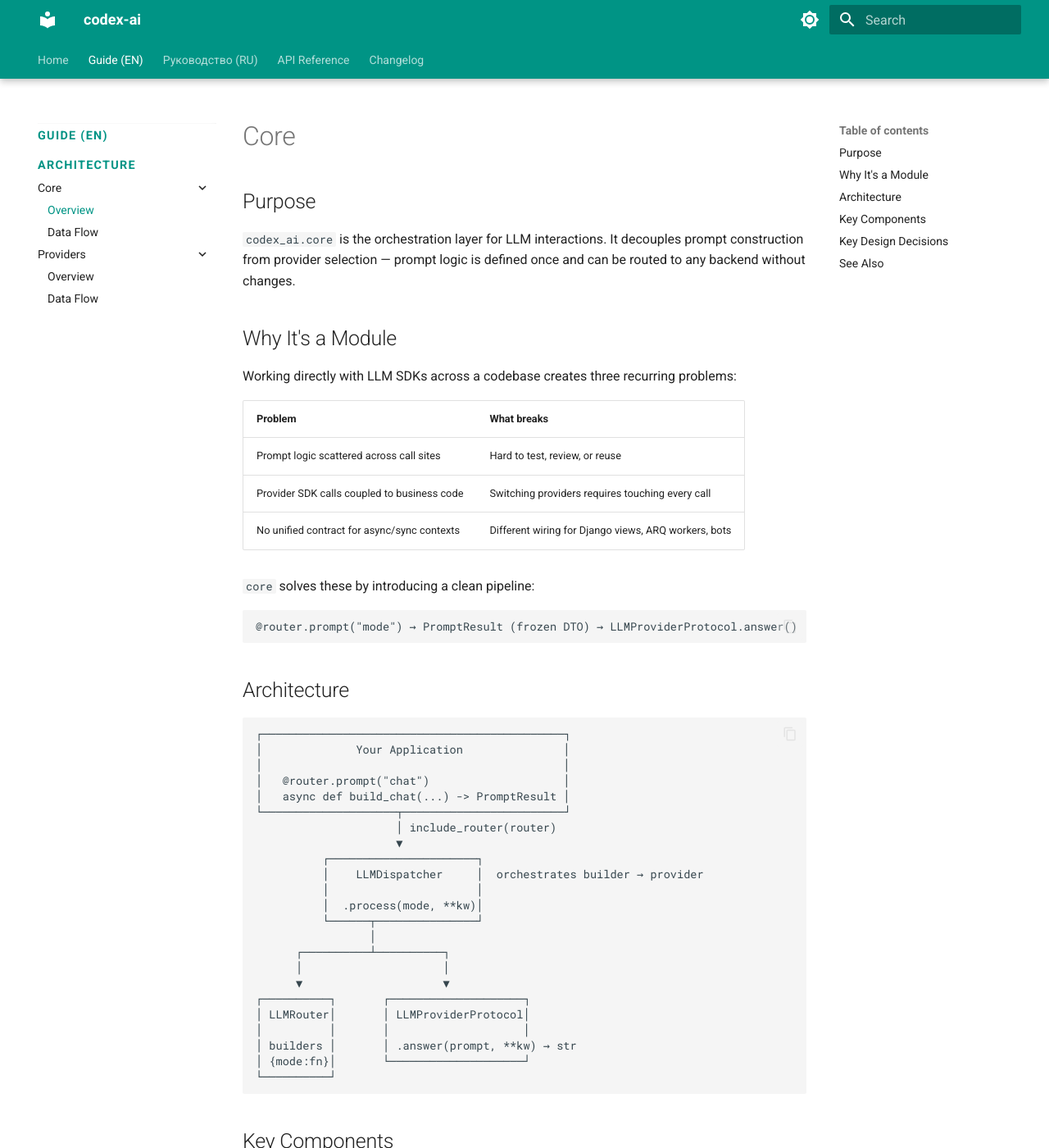
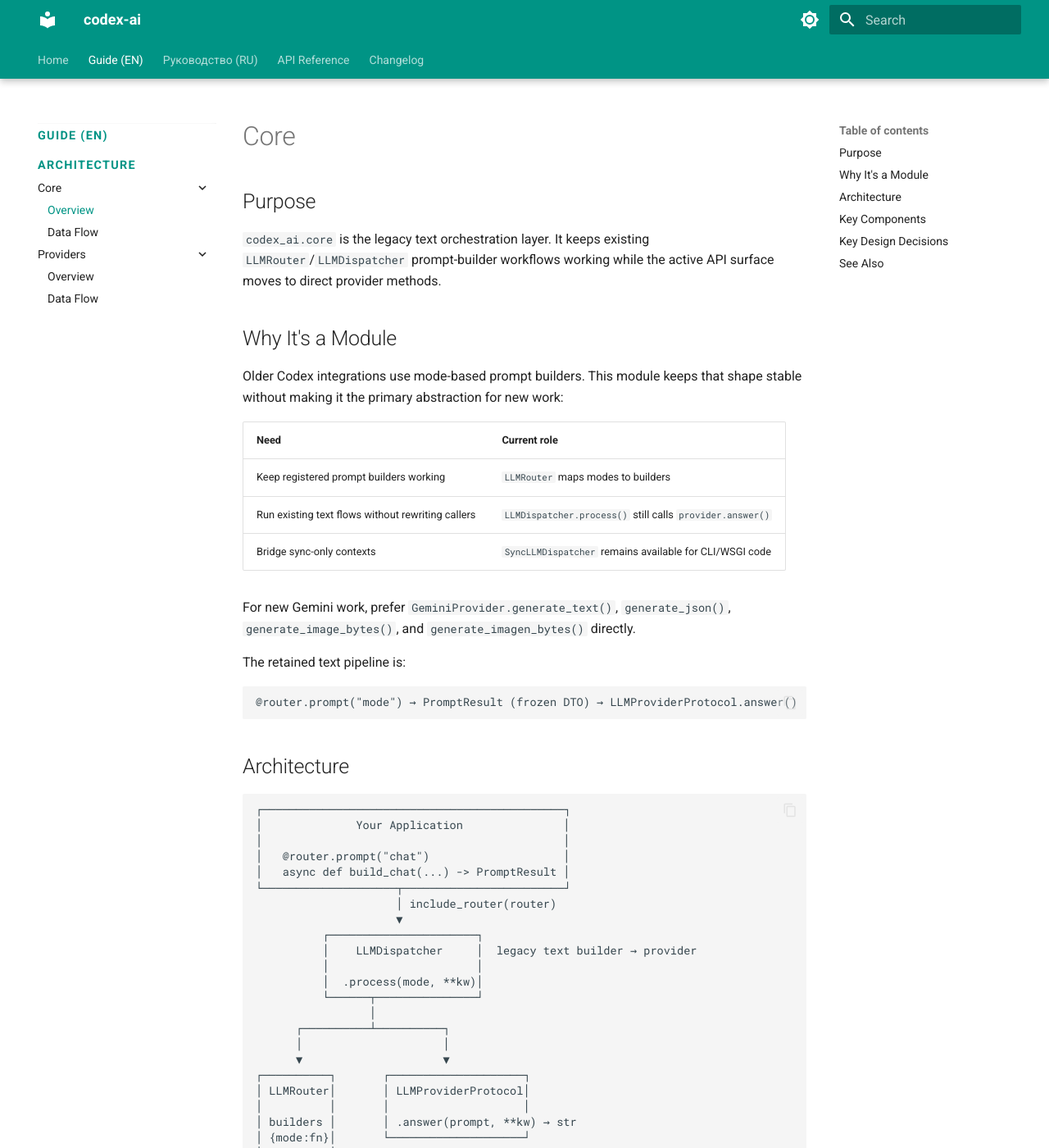
Before and after one commit to CodexDLC/codex-ai, an MkDocs documentation site: the page built from docs/en/architecture/core/README.md, in a window 1280 px wide and 1400 px high. Shown: the whole window at 82% size. Built offline with MkDocs 1.6.1 and Material for MkDocs 9.7.7, drawn with Linux system fonts in a browser that asks for light colours; the version menu is left out; some of the changed text lies outside the part shown.

Commit message:
docs: clarify gemini-first provider focus

````diff
--- a/docs/en/architecture/core/README.md
+++ b/docs/en/architecture/core/README.md
@@ -2,19 +2,22 @@
 
 ## Purpose
 
-`codex_ai.core` is the orchestration layer for LLM interactions. It decouples prompt construction from provider selection — prompt logic is defined once and can be routed to any backend without changes.
+`codex_ai.core` is the legacy text orchestration layer. It keeps existing `LLMRouter`/`LLMDispatcher` prompt-builder workflows working while the active API surface moves to direct provider methods.
 
 ## Why It's a Module
 
-Working directly with LLM SDKs across a codebase creates three recurring problems:
+Older Codex integrations use mode-based prompt builders. This module keeps that shape stable without making it the primary abstraction for new work:
 
-| Problem | What breaks |
-|---------|-------------|
-| Prompt logic scattered across call sites | Hard to test, review, or reuse |
-| Provider SDK calls coupled to business code | Switching providers requires touching every call |
-| No unified contract for async/sync contexts | Different wiring for Django views, ARQ workers, bots |
+| Need | Current role |
+|------|--------------|
+| Keep registered prompt builders working | `LLMRouter` maps modes to builders |
+| Run existing text flows without rewriting callers | `LLMDispatcher.process()` still calls `provider.answer()` |
+| Bridge sync-only contexts | `SyncLLMDispatcher` remains available for CLI/WSGI code |
 
-`core` solves these by introducing a clean pipeline:
+For new Gemini work, prefer `GeminiProvider.generate_text()`, `generate_json()`,
+`generate_image_bytes()`, and `generate_imagen_bytes()` directly.
+
+The retained text pipeline is:
 
 ```
 @router.prompt("mode") → PromptResult (frozen DTO) → LLMProviderProtocol.answer()
@@ -32,7 +35,7 @@ Working directly with LLM SDKs across a codebase creates three recurring problem
                      │ include_router(router)
                      ▼
           ┌──────────────────────┐
-          │    LLMDispatcher     │  orchestrates builder → provider
+          │    LLMDispatcher     │  legacy text builder → provider
           │                      │
           │  .process(mode, **kw)│
           └──────┬───────────────┘
@@ -52,19 +55,20 @@ Working directly with LLM SDKs across a codebase creates three recurring problem
 
 | Component | Class | Role |
 |-----------|-------|------|
-| `protocol.py` | `PromptResult` | Frozen DTO — immutable prompt passed to providers |
-| `protocol.py` | `LLMProviderProtocol` | Structural protocol — any class with `async answer()` qualifies |
+| `protocol.py` | `PromptResult` | Frozen DTO used by legacy text prompt builders |
+| `protocol.py` | `LLMProviderProtocol` | Structural text compatibility protocol for `answer()` |
 | `protocol.py` | `PromptBuilder` | Type alias for `async def (...) -> PromptResult` |
 | `router.py` | `LLMRouter` | Registry: maps `mode` strings to builder functions via decorator |
-| `dispatcher.py` | `LLMDispatcher` | Wires router + provider; single entry point for prompt execution |
+| `dispatcher.py` | `LLMDispatcher` | Runs legacy text prompts and delegates direct provider convenience methods |
 | `sync.py` | `SyncLLMDispatcher` | Wraps `LLMDispatcher` with `asyncio.run()` for WSGI/CLI contexts |
 | `exceptions.py` | `LLMProviderError` | Base exception raised by all provider implementations |
 
 ## Key Design Decisions
 
-- **Frozen DTO (`PromptResult`)** — built once by the builder, cannot be mutated downstream. Prevents accidental state sharing between requests.
-- **`@runtime_checkable` Protocol** — `isinstance(obj, LLMProviderProtocol)` works at runtime. No inheritance required from any base class.
-- **Mode-based dispatch** — `dispatcher.process("chat", ...)` maps to a registered builder. Adding a new prompt type never touches existing code.
+- **Direct provider APIs first** — Gemini capabilities are exposed as explicit methods instead of being forced through a universal provider interface.
+- **Frozen DTO (`PromptResult`)** — kept for legacy builders and cannot be mutated downstream.
+- **`@runtime_checkable` Protocol** — retained for runtime checks at compatibility boundaries.
+- **Mode-based dispatch is legacy text infrastructure** — `dispatcher.process("chat", ...)` maps to a registered builder for existing flows.
 - **All logs at `DEBUG`** — dispatcher emits only debug-level messages. Production log level controls visibility without code changes.
 - **`SyncLLMDispatcher` for Django only** — uses `asyncio.run()` which creates a new event loop. Never call from inside an async context (ARQ, async views, bots) — use `LLMDispatcher` directly.
 
````
Also changed, not shown: README.md (+10 -6 lines), docs/en/architecture/core/data_flow.md (+5 -3 lines), docs/en/architecture/providers/README.md (+3 -3 lines), docs/ru/architecture/core/README.md (+18 -15 lines), docs/ru/architecture/core/data_flow.md (+5 -3 lines), docs/ru/architecture/providers/README.md (+3 -3 lines), 6 other files.
